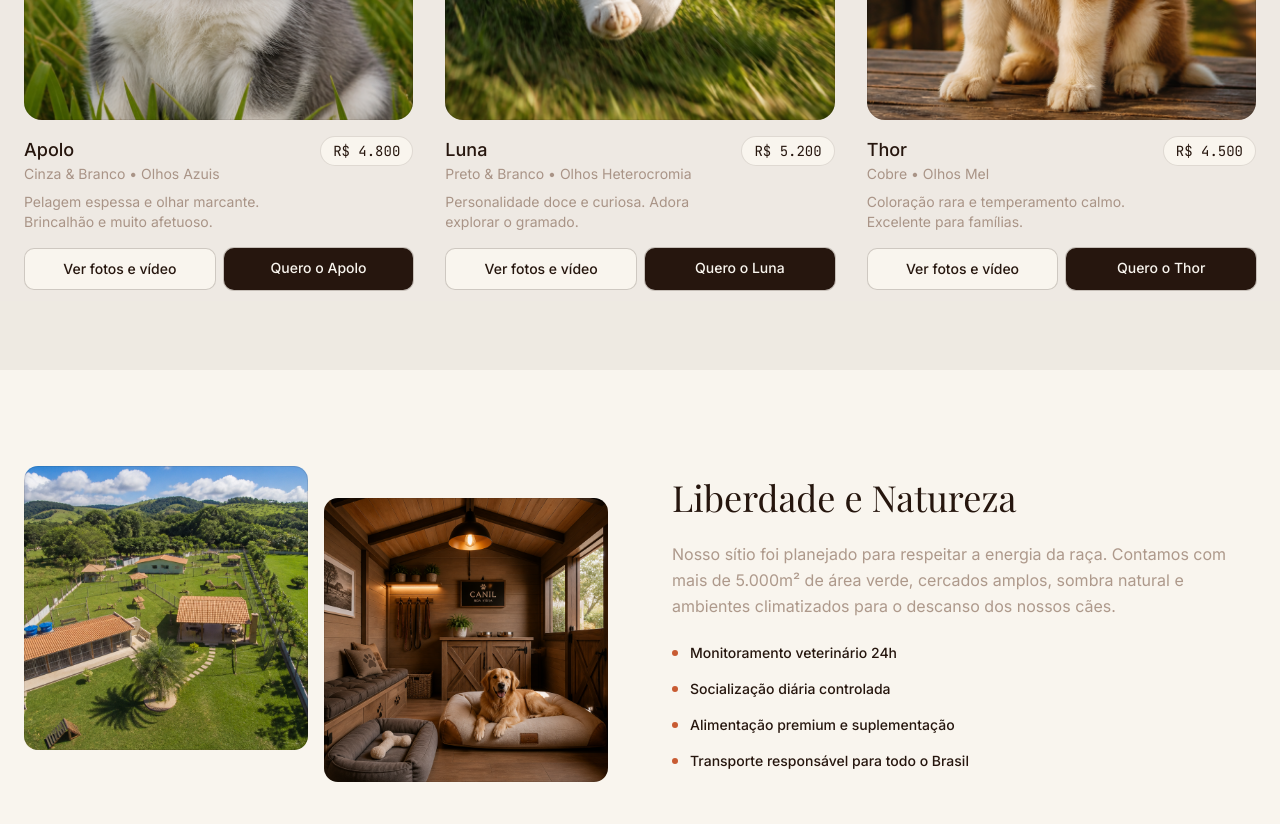
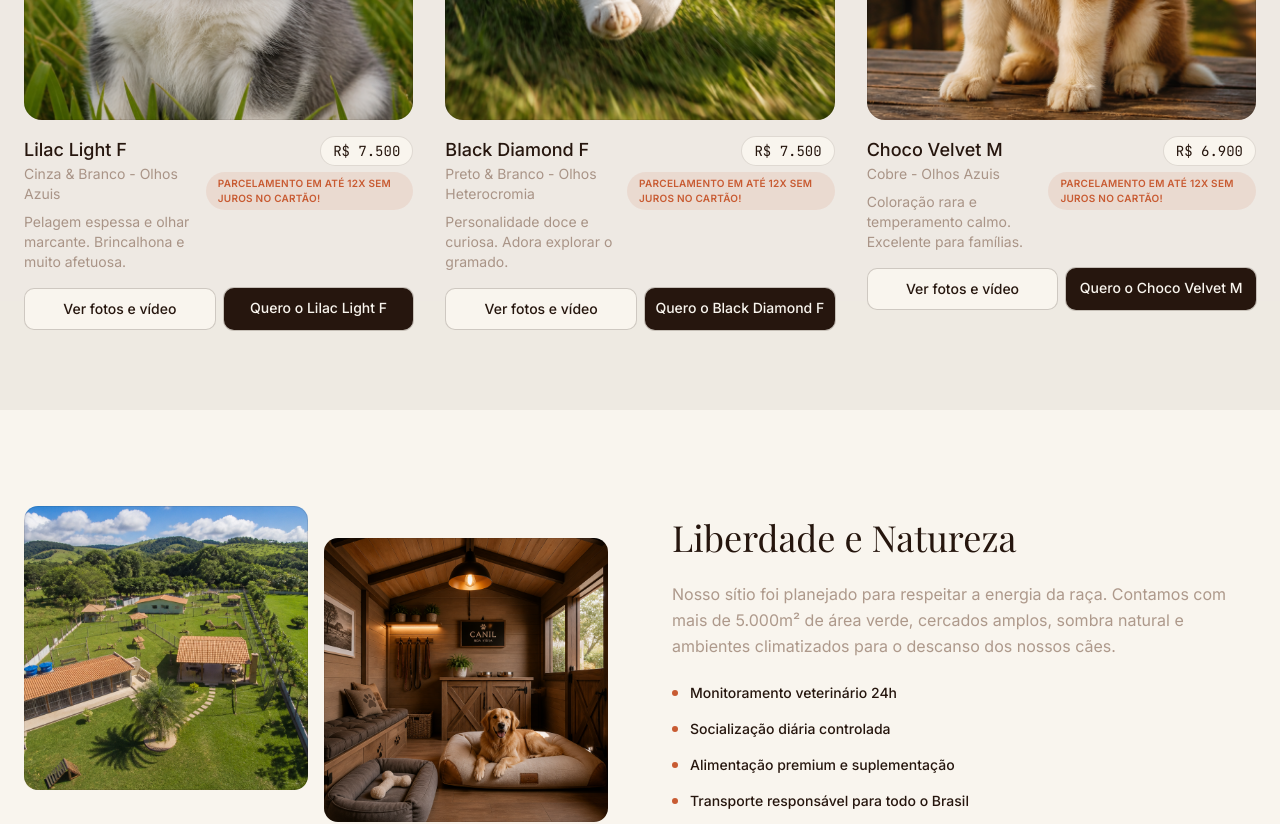
Before and after one commit to TechStrikeBrasil/brazilian-pomsky-website, a React (Vite) app: page / in a window 1280 px wide. Shown: the part 2240-3064 px from the top of the page. Built offline with nearby package versions, Linux system fonts and the light colour scheme.

Commit message:
Updated Site info, payment & videos

```diff
--- a/src/App.tsx
+++ b/src/App.tsx
@@ -172,36 +172,36 @@ type Puppy = {
 
 const puppies: Puppy[] = [
   {
-    id: "apolo",
-    name: "Apolo",
-    description: "Cinza & Branco • Olhos Azuis",
-    detail: "Pelagem espessa e olhar marcante. Brincalhão e muito afetuoso.",
-    price: "R$ 4.800",
+    id: "lilac1",
+    name: "Lilac Light F",
+    description: "Cinza & Branco - Olhos Azuis",
+    detail: "Pelagem espessa e olhar marcante. Brincalhona e muito afetuosa.",
+    price: "R$ 7.500",
     image: puppyApolo,
     age: "45 dias",
-    youtubeId: "",
+    youtubeId: "CrAIEJcqzbM",
     gallery: [puppyApolo, puppyLuna, puppyThor],
   },
   {
-    id: "luna",
-    name: "Luna",
-    description: "Preto & Branco • Olhos Heterocromia",
+    id: "blackd1",
+    name: "Black Diamond F",
+    description: "Preto & Branco - Olhos Heterocromia",
     detail: "Personalidade doce e curiosa. Adora explorar o gramado.",
-    price: "R$ 5.200",
+    price: "R$ 7.500",
     image: puppyLuna,
     age: "50 dias",
-    youtubeId: "",
+    youtubeId: "QSgjr-3jz5g",
     gallery: [puppyLuna, puppyApolo, puppyThor],
   },
   {
-    id: "thor",
-    name: "Thor",
-    description: "Cobre • Olhos Mel",
+    id: "chocovelvet1",
+    name: "Choco Velvet M",
+    description: "Cobre - Olhos Azuis",
     detail: "Coloração rara e temperamento calmo. Excelente para famílias.",
-    price: "R$ 4.500",
+    price: "R$ 6.900",
     image: puppyThor,
     age: "45 dias",
-    youtubeId: "",
+    youtubeId: "zPNstjf1KWo",
     gallery: [puppyThor, puppyApolo, puppyLuna],
   },
 ];
@@ -250,9 +250,14 @@ function Puppies() {
                   <p className="text-sm text-muted-foreground">{puppy.description}</p>
                   <p className="mt-2 max-w-[30ch] text-sm text-muted-foreground">{puppy.detail}</p>
                 </div>
+              <div className="flex flex-col items-end gap-1.5">
                 <span className="rounded-full border border-border bg-background px-3 py-1 font-mono text-sm">
                   {puppy.price}
                 </span>
+                <span className="rounded-full bg-primary/10 px-3 py-1 text-[10px] font-semibold uppercase tracking-wide text-primary">
+                  Parcelamento em até 12x sem juros no cartão!
+                </span>
+              </div>
               </div>
               <div className="mt-4 flex gap-2">
                 <button
@@ -475,8 +480,8 @@ function Footer() {
           </a>
         </div>
         <div className="mt-20 flex w-full flex-col items-center justify-between gap-4 border-t border-background/10 pt-8 text-[10px] uppercase tracking-widest opacity-40 md:flex-row">
-          <span>Brazilian Pomsky © 2024</span>
-          <span>Interior de São Paulo, Brasil</span>
+          <span>Brazilian Pomsky © 2026</span>
+          <span>São Paulo, Brasil</span>
         </div>
       </div>
     </footer>
```
